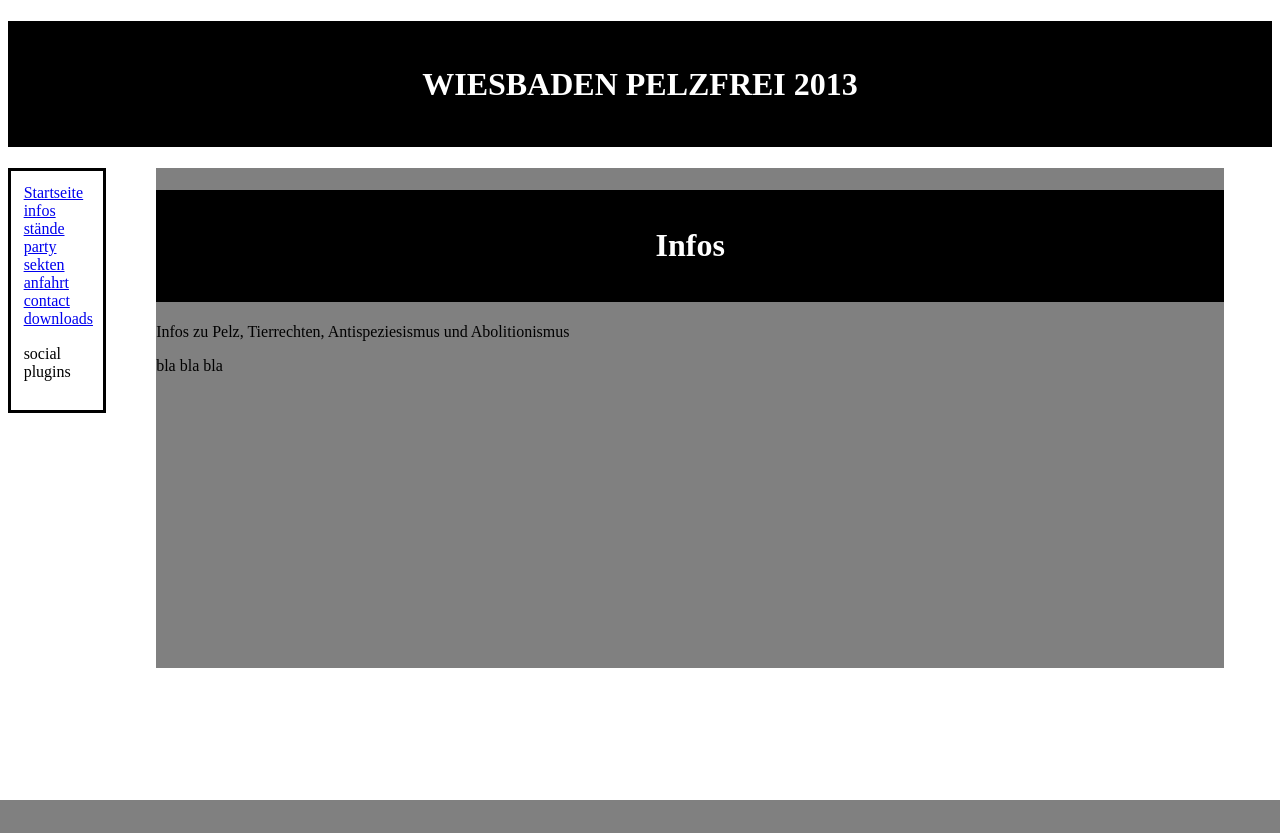
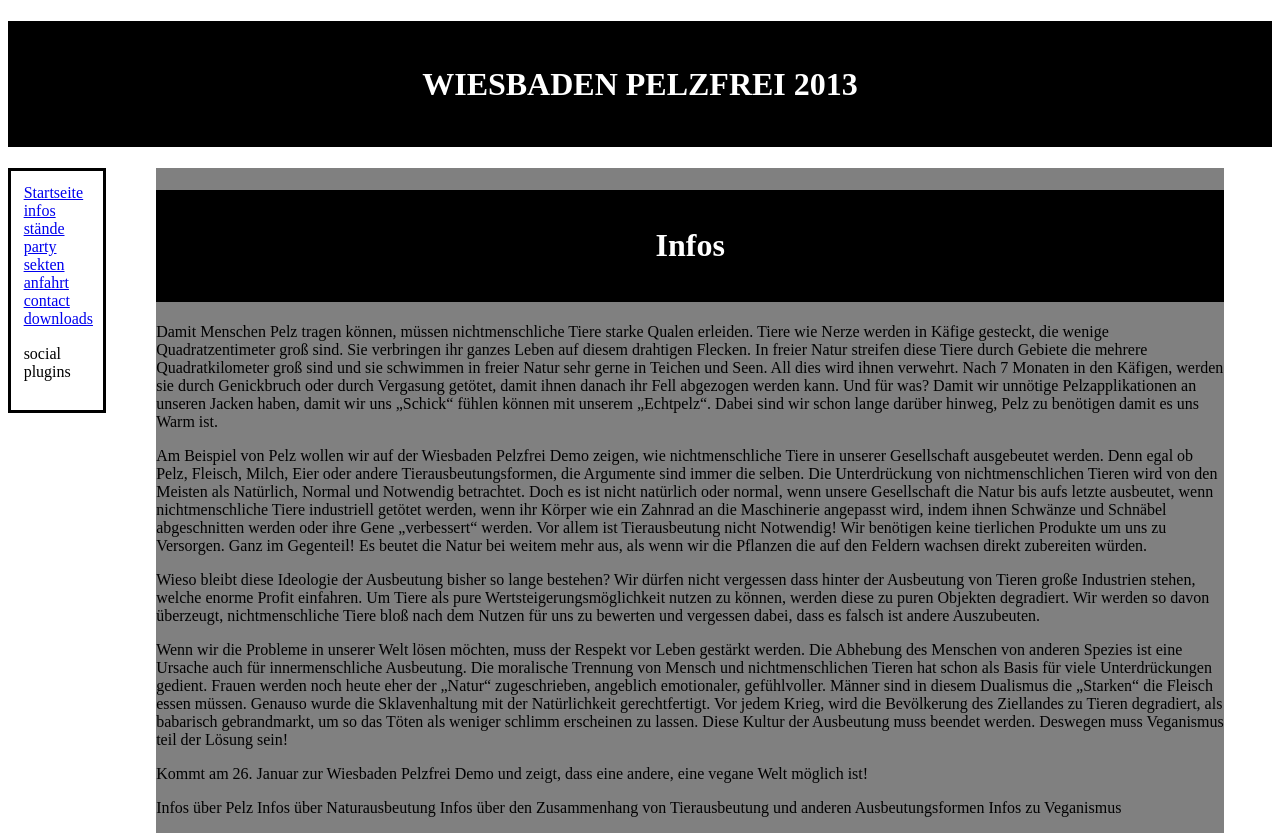
Before and after one commit to leSheep/demoSite, a PHP site: page /infos.php in a window 1280 px wide. Before the commit the page ends 800 px from the top, so only its background shows below. Run offline with PHP 8.4, Linux system fonts and the light colour scheme.

Commit message:
Update infos.php

```diff
--- a/infos.php
+++ b/infos.php
@@ -6,8 +6,27 @@ if(!isset($selectedSite)) {
 ?>
 
 <h1> Infos </h1>
-<p> Infos zu Pelz, Tierrechten, Antispeziesismus und Abolitionismus </p>
-<p> bla bla bla </p>
+<p>Damit Menschen Pelz tragen können, müssen nichtmenschliche Tiere starke Qualen erleiden. Tiere wie Nerze werden in Käfige gesteckt, die wenige Quadratzentimeter groß sind. Sie verbringen ihr ganzes Leben auf diesem drahtigen Flecken. In freier Natur streifen diese Tiere durch Gebiete die mehrere Quadratkilometer groß sind und sie schwimmen in freier Natur sehr gerne in Teichen und Seen. All dies wird ihnen verwehrt. Nach 7 Monaten in den Käfigen, werden sie durch Genickbruch oder durch Vergasung getötet, damit ihnen danach ihr Fell abgezogen werden kann. Und für was? Damit wir unnötige Pelzapplikationen an unseren Jacken haben, damit wir uns „Schick“ fühlen können mit unserem „Echtpelz“. Dabei sind wir schon lange darüber hinweg, Pelz zu benötigen damit es uns Warm ist.
+</p>
+<p>
+Am Beispiel von Pelz wollen wir auf der Wiesbaden Pelzfrei Demo zeigen, wie nichtmenschliche Tiere in unserer Gesellschaft ausgebeutet werden. Denn egal ob Pelz, Fleisch, Milch, Eier oder andere Tierausbeutungsformen, die Argumente sind immer die selben. Die Unterdrückung von nichtmenschlichen Tieren wird von den Meisten als Natürlich, Normal und Notwendig betrachtet. Doch es ist nicht natürlich oder normal, wenn unsere Gesellschaft die Natur bis aufs letzte ausbeutet, wenn nichtmenschliche Tiere industriell getötet werden, wenn ihr Körper wie ein Zahnrad an die Maschinerie angepasst wird, indem ihnen Schwänze und Schnäbel abgeschnitten werden oder ihre Gene „verbessert“ werden. Vor allem ist Tierausbeutung nicht Notwendig! Wir benötigen keine tierlichen Produkte um uns zu Versorgen. Ganz im Gegenteil! Es beutet die Natur bei weitem mehr aus, als wenn wir die Pflanzen die auf den Feldern wachsen direkt zubereiten würden.
+</p>
+<p>
+Wieso bleibt diese Ideologie der Ausbeutung bisher so lange bestehen? Wir dürfen nicht vergessen dass hinter der Ausbeutung von Tieren große Industrien stehen, welche enorme Profit einfahren. Um Tiere als pure Wertsteigerungsmöglichkeit nutzen zu können, werden diese zu puren Objekten degradiert. Wir werden so davon überzeugt, nichtmenschliche Tiere bloß nach dem Nutzen für uns zu bewerten und vergessen dabei, dass es falsch ist andere Auszubeuten.
+</p>
+<p>
+Wenn wir die Probleme in unserer Welt lösen möchten, muss der Respekt vor Leben gestärkt werden. Die Abhebung des Menschen von anderen Spezies ist eine Ursache auch für innermenschliche Ausbeutung. Die moralische Trennung von Mensch und nichtmenschlichen Tieren hat schon als Basis für viele Unterdrückungen gedient. Frauen werden noch heute eher der „Natur“ zugeschrieben, angeblich emotionaler, gefühlvoller. Männer sind in diesem Dualismus die „Starken“ die Fleisch essen müssen. Genauso wurde die Sklavenhaltung mit der Natürlichkeit gerechtfertigt. Vor jedem Krieg, wird die Bevölkerung des Ziellandes zu Tieren degradiert, als babarisch gebrandmarkt, um so das Töten als weniger schlimm erscheinen zu lassen. Diese Kultur der Ausbeutung muss beendet werden. Deswegen muss Veganismus teil der Lösung sein!
+</p>
+<p>
+Kommt am 26. Januar zur Wiesbaden Pelzfrei Demo und zeigt, dass eine andere, eine vegane Welt möglich ist!
+</p>
+<p>
+Infos über Pelz
+Infos über Naturausbeutung
+Infos über den Zusammenhang von Tierausbeutung und anderen Ausbeutungsformen
+Infos zu Veganismus
+</p>
+
 
 <?php
 }
```
